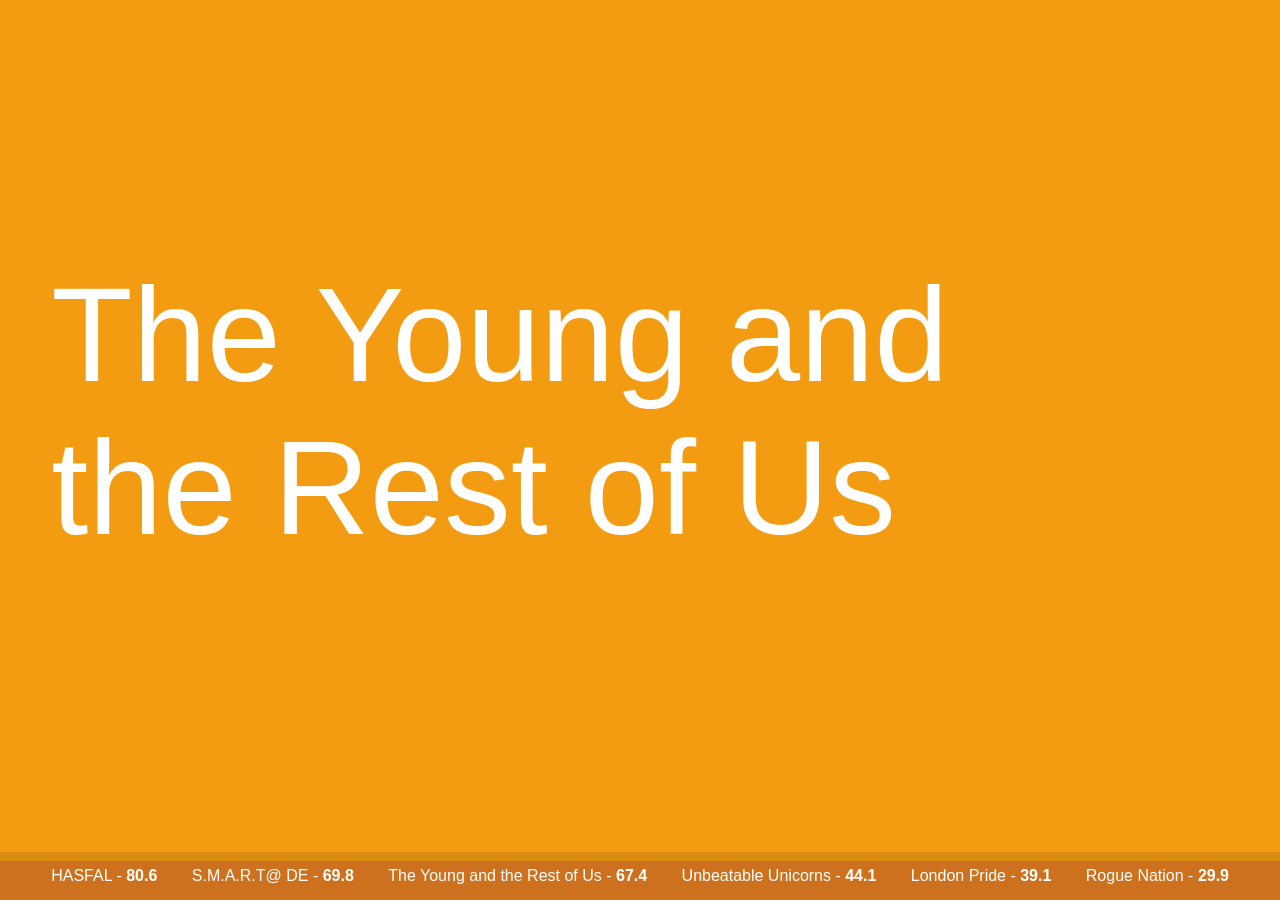
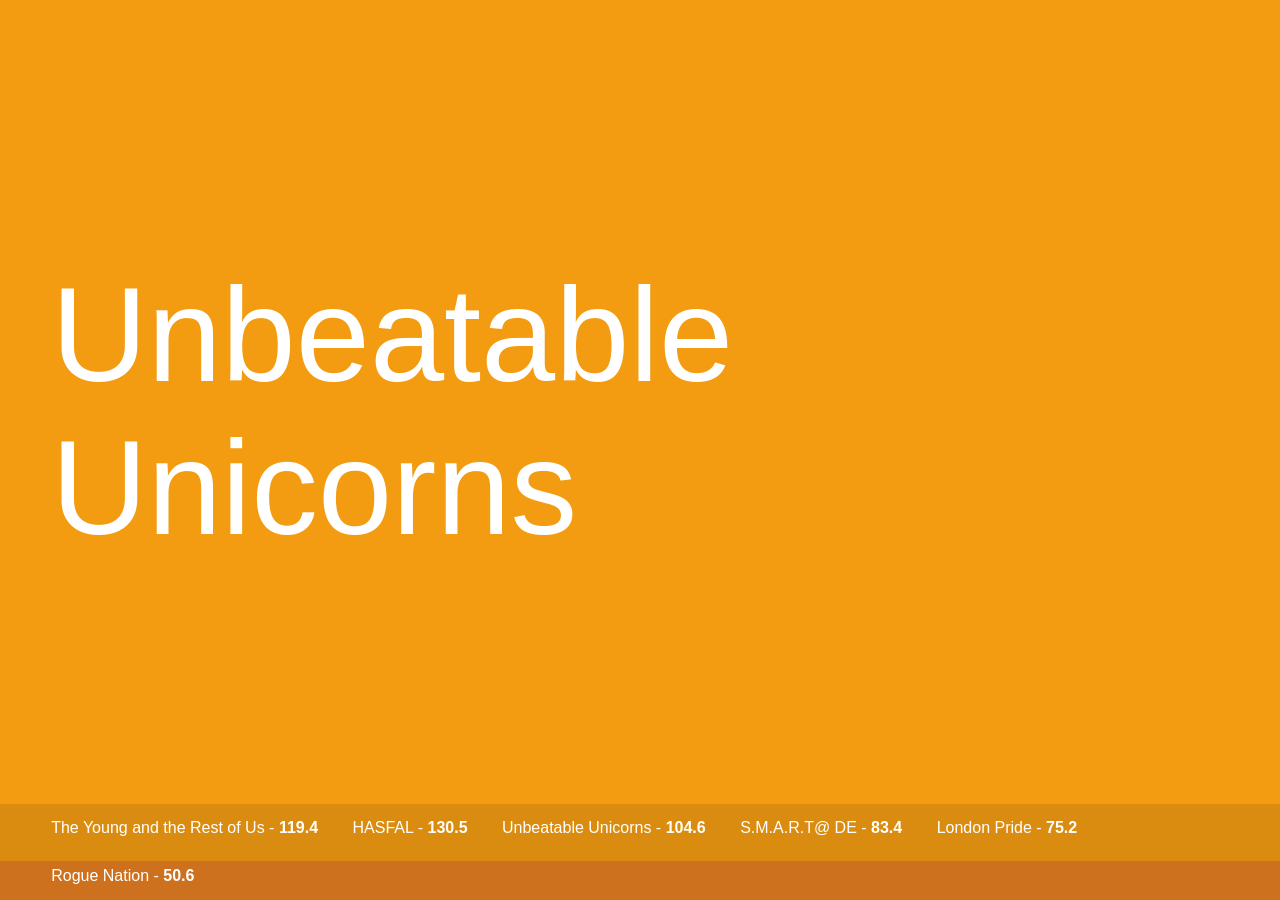
Before and after one commit to brettrowley/brettrowley.github.io, a Jekyll site: the page sandbox/wellable/index.html, which Jekyll copies as it is, in a window 1280 px wide and 900 px high, scrolled down 2739 px. Built offline with Jekyll 4.4.1, drawn with Linux system fonts in a browser that asks for light colours; nearby versions of some CDN libraries; some of the changed text lies outside the part shown.

Commit message:
Manually updating latest scores

```diff
--- a/sandbox/wellable/index.html
+++ b/sandbox/wellable/index.html
@@ -164,12 +164,12 @@
 <div class="stats">
 	<ul>
 		<li><span id="scores"><i class="ion-plus-round"></i> Scores</span></li>
-		<li class="position">HASFAL - <strong>80.6</strong></li>
-		<li class="position">S.M.A.R.T@ DE - <strong>69.8</strong></li>
-		<li class="position">The Young and the Rest of Us - <strong>67.4</strong></li>
-		<li class="position">Unbeatable Unicorns - <strong>44.1</strong></li>
-		<li class="position">London Pride - <strong>39.1</strong></li>
-		<li class="position">Rogue Nation - <strong>29.9</strong></li>
+		<li class="position">The Young and the Rest of Us - <strong>119.4</strong></li>
+		<li class="position">HASFAL - <strong>130.5</strong></li>
+		<li class="position">Unbeatable Unicorns - <strong>104.6</strong></li>
+		<li class="position">S.M.A.R.T@ DE - <strong>83.4</strong></li>
+		<li class="position">London Pride - <strong>75.2</strong></li>
+		<li class="position">Rogue Nation - <strong>50.6</strong></li>
 	</ul>
 </div>
 <div class="intro">
@@ -183,18 +183,17 @@
 		<p><a href="#the-young-and-the-rest-of-us">The Young and the Rest of Us</a></p>
 	</span>
 </div>
-
+<div class="team" id="#">
+	<span class="title">The Young and the Rest of Us</span>
+</div>
 <div class="team" id="#">
 	<span class="title">HASFAL</span>
 </div>
 <div class="team" id="#">
-	<span class="title">S.M.A.R.T@ DE</span>
+	<span class="title">Unbeatable Unicorns</span>
 </div>
 <div class="team" id="#">
-	<span class="title">The Young and the Rest of Us</span>
-</div>
-<div class="team" id="#">
-	<span class="title">Unbeatable Unicorns</span>
+	<span class="title">S.M.A.R.T@ DE</span>
 </div>
 <div class="team" id="#">
 	<span class="title">London Pride</span>
```
